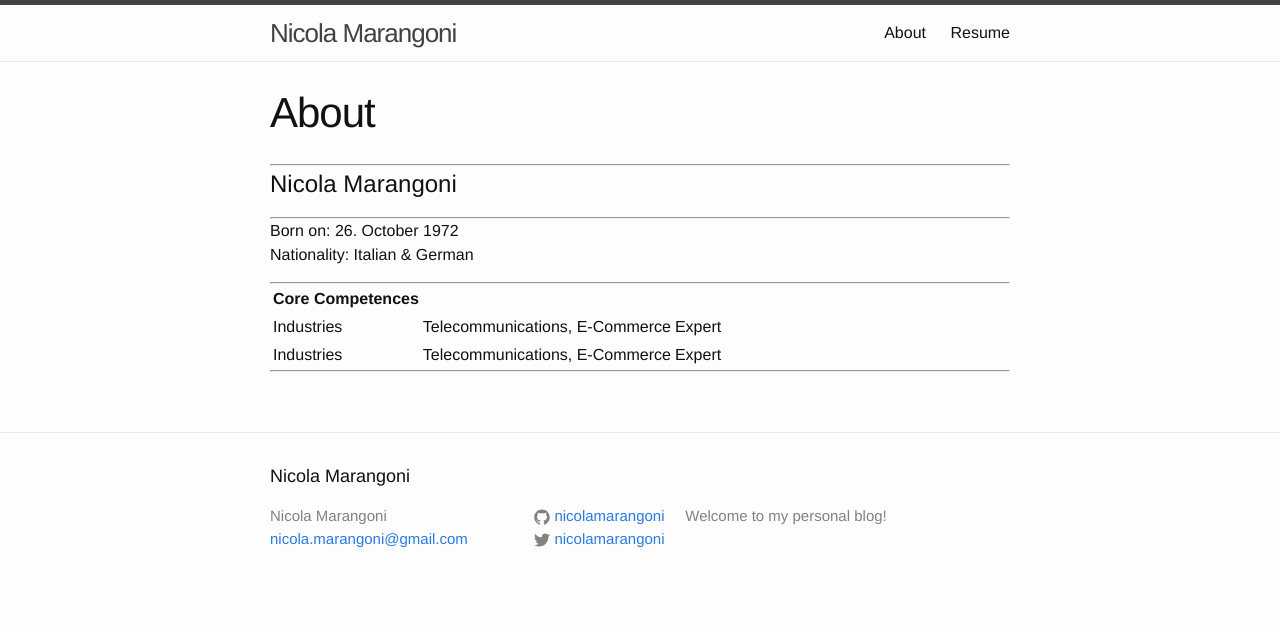
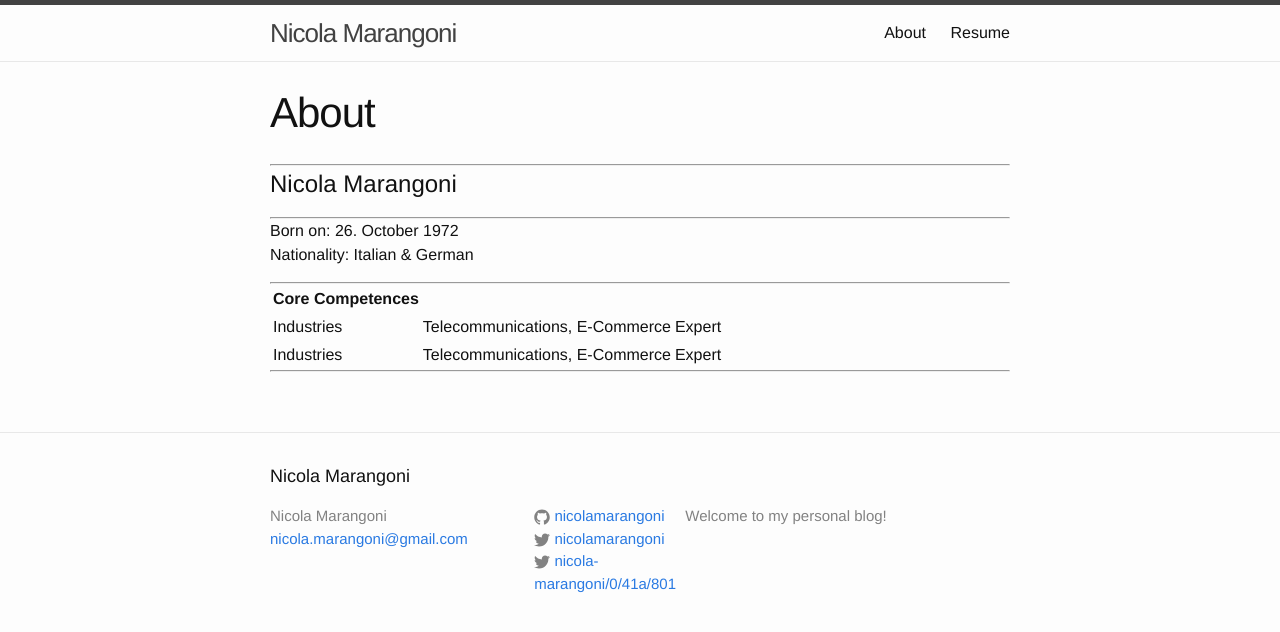
Before and after one commit to nicolamarangoni/nicolamarangoni.github.io, a Jekyll site: the page built from about.md, in a window 1280 px wide. Shown: the top 632 px of the page. Built offline with Jekyll 4.4.1, drawn with Linux system fonts in a browser that asks for light colours.

Commit message:
linkedin profile variable added

```diff
--- a/_config.yml
+++ b/_config.yml
@@ -7,7 +7,7 @@ baseurl: "" # the subpath of your site, e.g. /blog/
 url: "http://yourdomain.com" # the base hostname & protocol for your site
 twitter_username: nicolamarangoni
 github_username:  nicolamarangoni
-linkedin_profile_url: https://www.linkedin.com/pub/nicola-marangoni/0/41a/801
+linkedin_profile: nicola-marangoni/0/41a/801
 
 # Build settings
 markdown: kramdown
```
